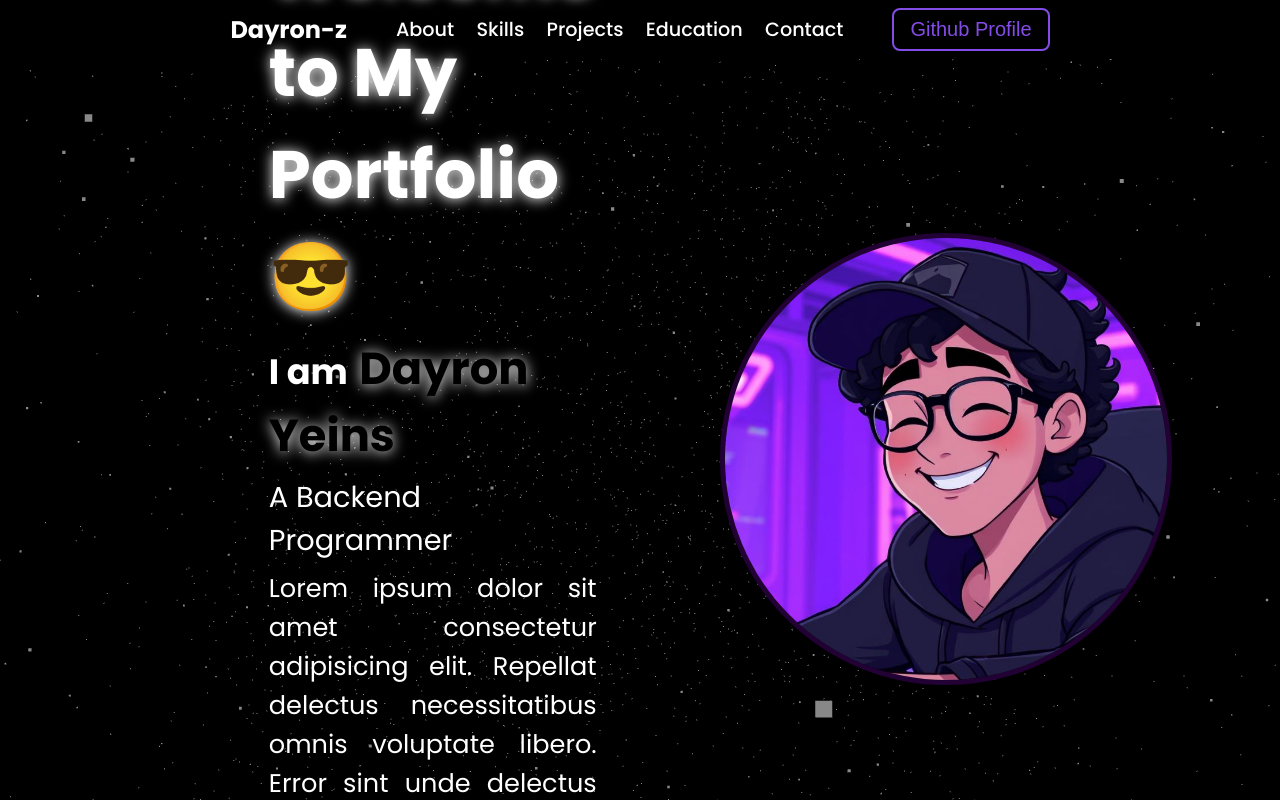
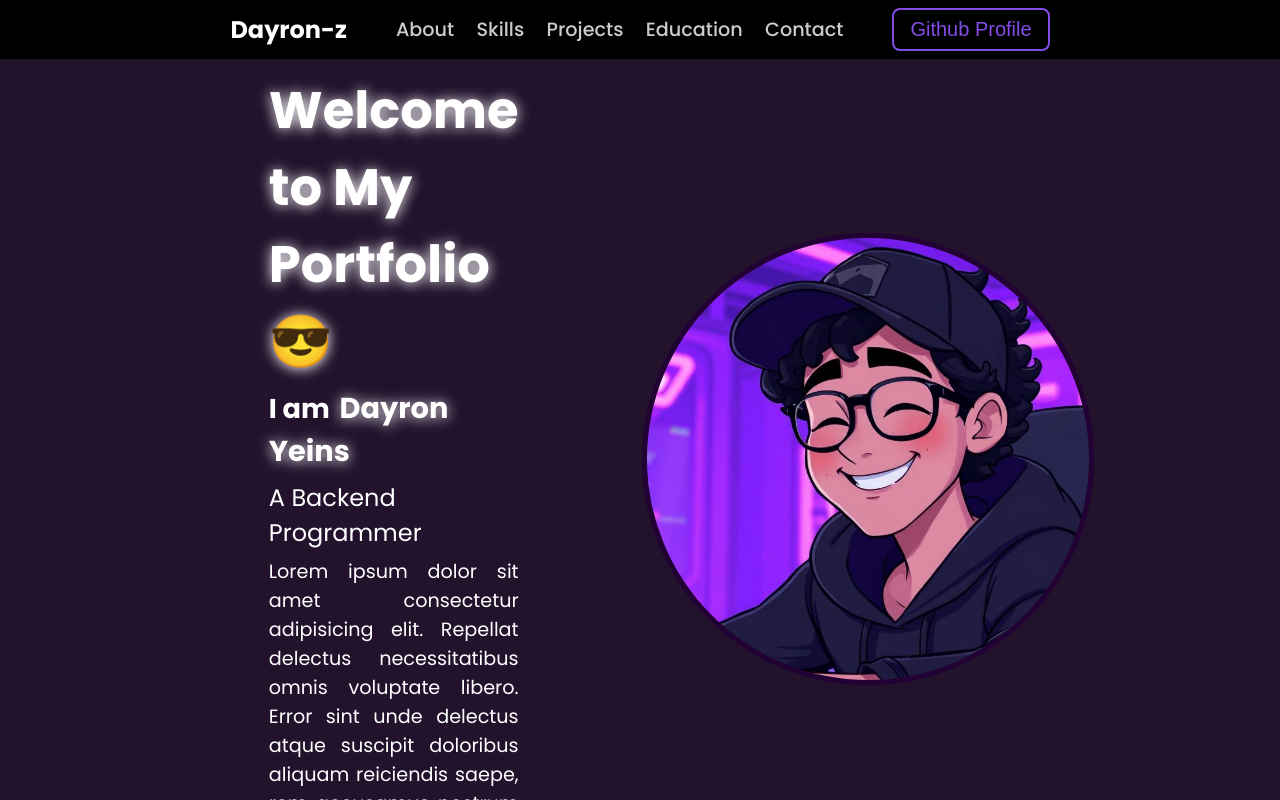
Before and after one commit to Dayron-z/Portfolio, a Vue app: page / in a window 1280 px wide. Shown: the top 800 px of the page. Built offline with nearby package versions, Linux system fonts and the light colour scheme.

Commit message:
GalaxyBackground is deleted

```diff
--- a/src/App.vue
+++ b/src/App.vue
@@ -1,8 +1,5 @@
 <template>
   <div id="app">
-    <!-- Incluye el componente GalaxyBackground -->
-    <!-- <GalaxyBackground /> -->
-
     <div class="layout-container">
       <header class="layout-container__navbar">
         <NavBar />
@@ -17,14 +14,11 @@
 <script>
 import { RouterView } from 'vue-router';
 import NavBar from './components/sections/NavBar.vue';
-// import GalaxyBackground from './components/sections/GalaxyBackground.vue'; // Importa tu componente
-
 export default {
   name: 'App',
   components: {
     NavBar,
     RouterView,
-    // GalaxyBackground // Declara el componente
   }
 };
 </script>
@@ -59,17 +53,13 @@ html {
 .layout-container {
   display: flex;
   flex-direction: column;
-  flex: 1;
 
   &__navbar {
     height: 8%;
-    background-color: #333;
-    color: white;
   }
 
   &__content {
     flex: 1;
-    background-color: #222;
   }
 }
 </style>
--- a/src/components/sections/GalaxyBackground.vue
+++ /dev/null
@@ -1,81 +0,0 @@
-<template>
-  <div ref="galaxyBackground" class="galaxy-background"></div>
-</template>
-
-  <script>
-import * as THREE from "three";
-
-export default {
-  mounted() {
-    this.createGalaxyBackground();
-  },
-  methods: {
-    createGalaxyBackground() {
-      const scene = new THREE.Scene();
-      const camera = new THREE.PerspectiveCamera(
-        75,
-        window.innerWidth / window.innerHeight,
-        0.1,
-        1000
-      );
-      const renderer = new THREE.WebGLRenderer({ antialias: true });
-      renderer.setSize(window.innerWidth, window.innerHeight);
-      this.$refs.galaxyBackground.appendChild(renderer.domElement);
-
-      // Crear las partículas de la galaxia
-      const geometry = new THREE.BufferGeometry();
-      const particlesCount = 5000;
-      const positions = new Float32Array(particlesCount * 3);
-
-      for (let i = 0; i < particlesCount; i++) {
-        positions[i * 3] = (Math.random() - 0.5) * 1000; // X
-        positions[i * 3 + 1] = (Math.random() - 0.5) * 1000; // Y
-        positions[i * 3 + 2] = (Math.random() - 0.5) * 1000; // Z
-      }
-
-      geometry.setAttribute(
-        "position",
-        new THREE.BufferAttribute(positions, 3)
-      );
-
-      const material = new THREE.PointsMaterial({ color: 0x888888, size: 1 });
-      const particles = new THREE.Points(geometry, material);
-      scene.add(particles);
-
-      // Configurar la cámara
-      camera.position.z = 500;
-
-      // Función de animación
-      const animate = function () {
-        requestAnimationFrame(animate);
-
-        particles.rotation.x += 0.001;
-        particles.rotation.y += 0.001;
-
-        renderer.render(scene, camera);
-      };
-
-      animate();
-
-      // Ajustar el tamaño del lienzo al redimensionar la ventana
-      window.addEventListener("resize", () => {
-        renderer.setSize(window.innerWidth, window.innerHeight);
-        camera.aspect = window.innerWidth / window.innerHeight;
-        camera.updateProjectionMatrix();
-      });
-    },
-  },
-};
-</script>
-
-  <style scoped>
-.galaxy-background {
-  position: absolute;
-  top: 0;
-  left: 0;
-  width: 100%;
-  height: 100%;
-  overflow: hidden;
-  z-index: 0; /* Asegura que quede detrás del contenido */
-}
-</style>
--- a/src/pages/HomePage.vue
+++ b/src/pages/HomePage.vue
@@ -2,7 +2,6 @@
   <div class="home-container">
     <!-- Sección Inicio -->
     <section id="about" class="about-section">
-      <galaxy-background />
       <div class="about-section__content">
         <div class="about-section__text">
           <h1 class="about-section__text__welcome">Welcome to My Portfolio 😎</h1>
@@ -36,10 +35,8 @@
 </template>
 
 <script>
-import GalaxyBackground from "@/components/sections/GalaxyBackground.vue";
 
 export default {
-  components: { GalaxyBackground },
   // eslint-disable-next-line vue/multi-word-component-names
   name: "Home",
 };
@@ -71,28 +68,28 @@ export default {
       gap: 7px;
 
       &__welcome {
-        font-size: 4.2rem;
+        font-size: 3.2rem;
         text-shadow: 0px 1px 14px $white-color;
       }
 
       &__intro {
-        font-size: 2.2rem;
+        font-size: 1.7rem;
 
         &__name {
-          color: $black-color;
+          color: $white-color;
           margin-left: 4px;
-          font-size: 2.8rem;
+          font-size: 1.8rem;
           text-shadow: 0px 1px 14px $white-color;
           font-weight: bold;
         }
       }
 
       &__role {
-        font-size: 1.8rem;
+        font-size: 1.5rem;
       }
 
       &__description {
-        font-size: 1.6rem;
+        font-size: 1.2rem;
         max-width: 450px;
         text-align: justify;
       }
```
